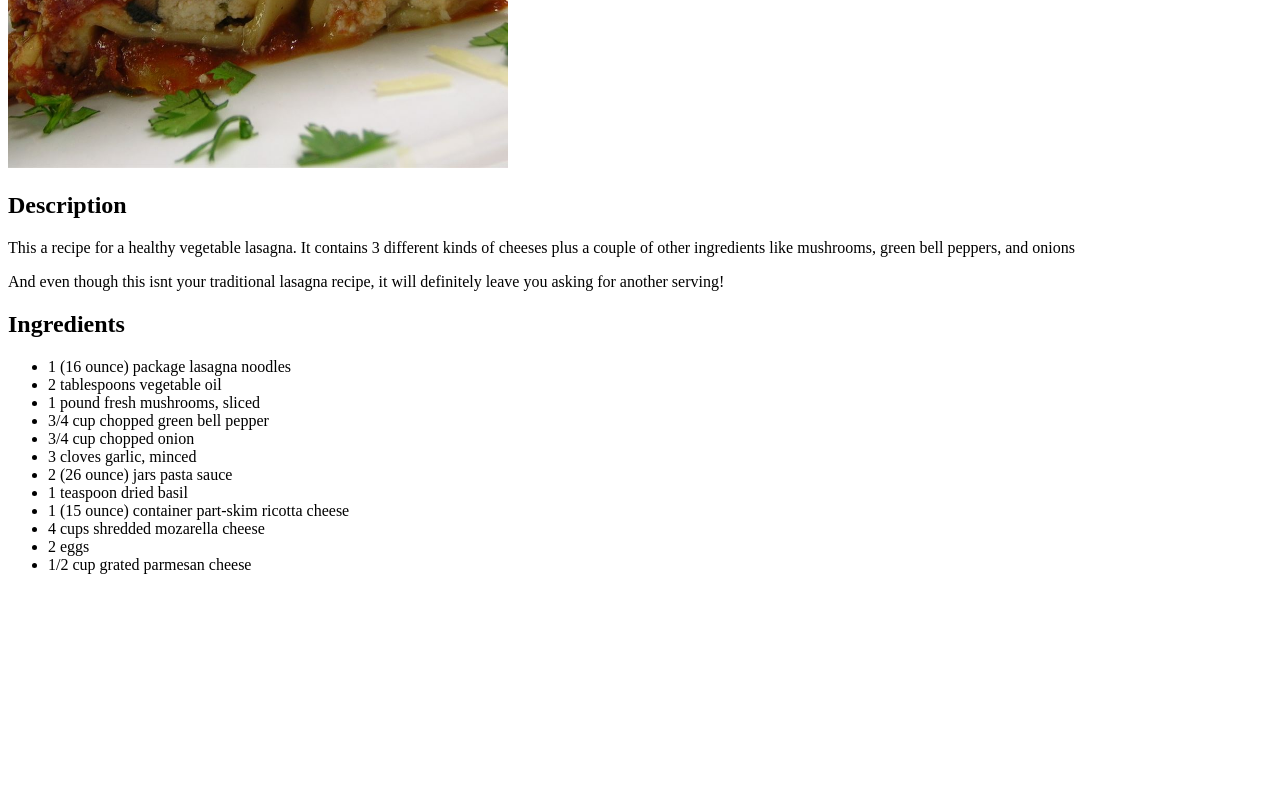
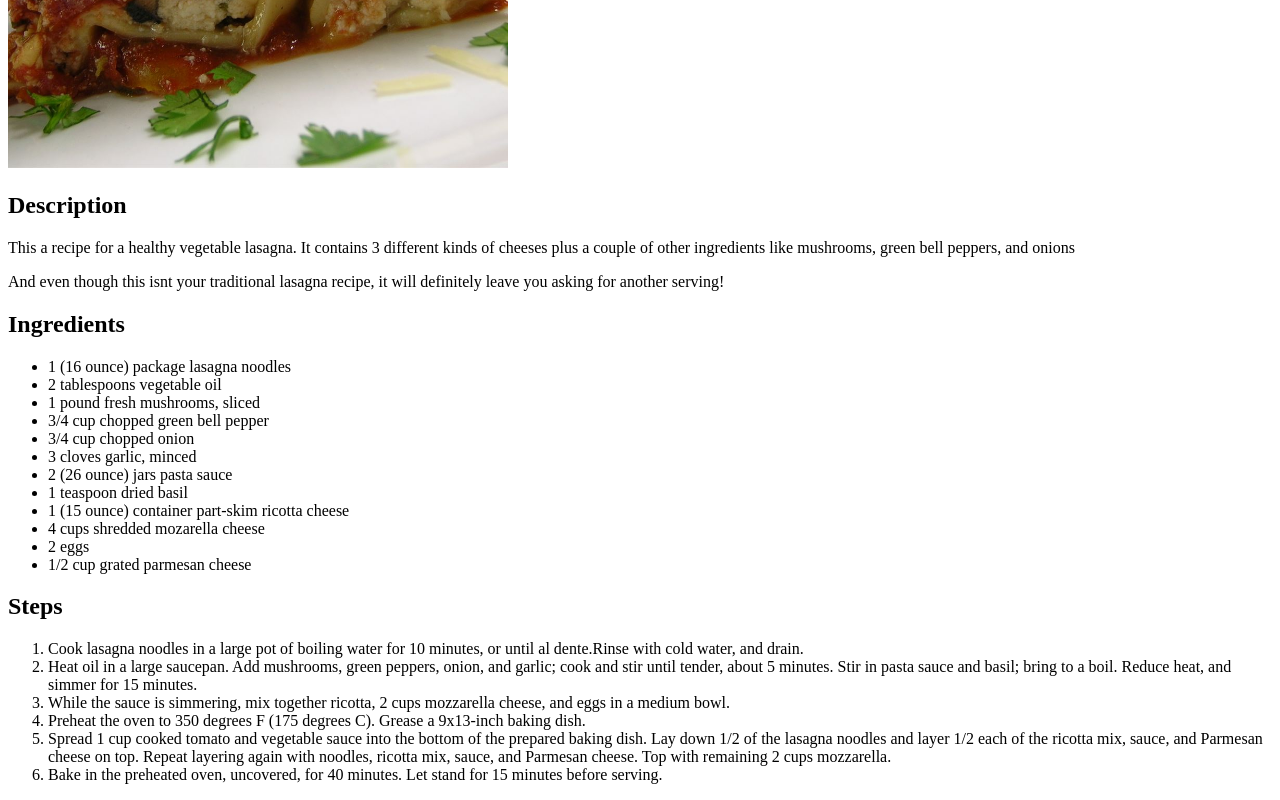
Before and after one commit to jamezq4/odin-recipes, a plain HTML site: page recipes/lasagna.html in a window 1280 px wide. Shown: the part 412-1212 px from the top of the page. Before the commit the page ends 1002 px from the top, so only its background shows below. Drawn offline with Linux system fonts and the light colour scheme.

Commit message:
Add steps to lasagna.html

```diff
--- a/recipes/lasagna.html
+++ b/recipes/lasagna.html
@@ -37,6 +37,20 @@
         <li>1/2 cup grated parmesan cheese</li>
     </ul>
 
+    <h2>Steps</h2>
+
+    <ol>
+        <li>Cook lasagna noodles in a large pot of boiling water for 10 minutes, or until al dente.Rinse with cold water, and drain. </li>
+        <li>Heat oil in a large saucepan. Add mushrooms, green peppers, onion, and garlic; cook and stir until tender, about 5 minutes.
+            Stir in pasta sauce and basil; bring to a boil. Reduce heat, and simmer for 15 minutes.</li>
+        <li>While the sauce is simmering, mix together ricotta, 2 cups mozzarella cheese, and eggs in a medium bowl.</li>
+        <li>Preheat the oven to 350 degrees F (175 degrees C). Grease a 9x13-inch baking dish.</li>
+        <li>Spread 1 cup cooked tomato and vegetable sauce into the bottom of the prepared baking dish. Lay down 1/2 of the lasagna noodles and layer 1/2 each of the ricotta mix, sauce, and Parmesan cheese on top.
+            Repeat layering again with noodles, ricotta mix, sauce, and Parmesan cheese. Top with remaining 2 cups mozzarella.
+        </li>
+        <li>Bake in the preheated oven, uncovered, for 40 minutes. Let stand for 15 minutes before serving.</li>
+    </ol>
+
 
 
 </body>
```
